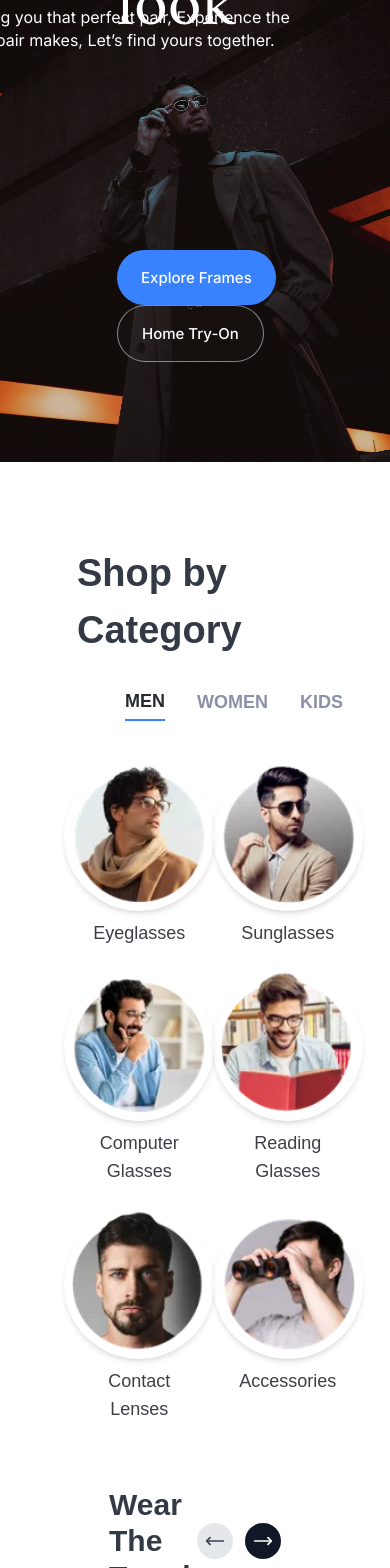
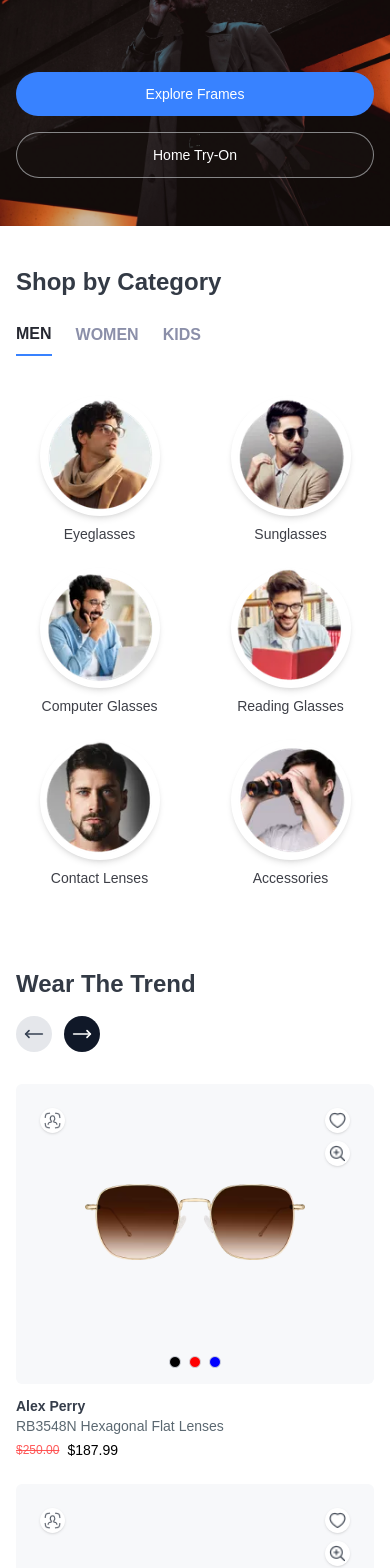
Before and after one commit to Abhineet9781/Figma-Responsive-Design-Using-Next.js-and-TailwindCSS, a Next.js app: page / in a window 390 px wide. Shown: the part 400-1968 px from the top of the page. Built offline with nearby package versions, Linux system fonts and the light colour scheme.

Commit message:
responsive

```diff
--- a/src/components/Banner.jsx
+++ b/src/components/Banner.jsx
@@ -1,13 +1,14 @@
+'use client';
+
 import { Inter, Amiri } from 'next/font/google';
-import Image from 'next/image'
+import Image from 'next/image';
 
 const inter = Inter({ subsets: ['latin'] });
 const ameri = Amiri({ weight: '400', subsets: ['latin'] });
 
 export default function Banner() {
     return (
-        <>
-            <div className="relative h-[736px] w-full">
+        <div className="relative w-full h-[500px] sm:h-[600px] md:h-[736px]">
             <Image
                 src="/banner.jpg"
                 alt="Eyewear collection"
@@ -16,22 +17,26 @@ export default function Banner() {
                 priority
             />
             <div className="absolute inset-0 bg-black/20" />
-                <div className="relative z-10 h-full">
-                    <div className={`${ameri.className} absolute text-white text-[68px] leading-[68px] font-bold left-[117px] top-11`}>
+            <div className="relative z-10 h-full flex flex-col justify-between px-4 sm:px-8 md:px-16 py-12 md:py-24">
+                <div className={`${ameri.className} text-white text-3xl sm:text-4xl md:text-6xl font-bold`}>
                     <p>Find your perfect</p>
                     <p>eyewear look</p>
                 </div>
-                    <div className={`${inter.className} absolute text-white text-base leading-[23px] font-normal w-[452px] right-[96px] top-[280px]`}>
-                        <p>We’re all about finding you that perfect pair, Experience the
-                            difference a perfect pair makes, Let’s find yours together.</p>
+                <div className={`${inter.className} text-white text-sm sm:text-base md:text-lg font-normal max-w-md md:max-w-xl self-end mt-6`}>
+                    <p>
+                        We’re all about finding you that perfect pair. Experience the
+                        difference a perfect pair makes. Let’s find yours together.
+                    </p>
                 </div>
-                    <div className={`${inter.className} absolute text-white text-[15px] font-medium space-x-[14px] leading-[23px] left-[117px] bottom-[100px]`}>
-                        <button className="bg-[#3882FF] py-4 px-6 rounded-full cursor-pointer">Explore Frames</button>
-                        <button className="bg-[#FFFFFF05] py-4 px-6 rounded-full border border-[#B7B9BCB2] cursor-pointer">Home Try-On</button>
+                <div className="flex flex-col sm:flex-row gap-4 mt-8">
+                    <button className="bg-[#3882FF] text-white py-3 px-6 rounded-full text-sm font-medium">
+                        Explore Frames
+                    </button>
+                    <button className="bg-[#FFFFFF05] text-white py-3 px-6 rounded-full border border-[#B7B9BCB2] text-sm font-medium">
+                        Home Try-On
+                    </button>
                 </div>
             </div>
         </div>
-
-        </>
     );
 }
--- a/src/components/Header.jsx
+++ b/src/components/Header.jsx
@@ -1,16 +1,26 @@
-"use client"
-import { useState, useEffect } from 'react';
-import Image from 'next/image'
-import { Inter, Amiri } from 'next/font/google';
-import { BriefcaseBusiness, ChevronDown, Heart, Languages, PoundSterling, Search, Truck } from 'lucide-react';
-const inter = Inter({ subsets: ['latin'] });
+"use client";
+import { useState, useEffect } from "react";
+import Image from "next/image";
+import { Inter, Amiri } from "next/font/google";
+import {
+    BriefcaseBusiness,
+    ChevronDown,
+    Heart,
+    Languages,
+    PoundSterling,
+    Search,
+    Truck,
+} from "lucide-react";
+
+const inter = Inter({ subsets: ["latin"] });
 const navItems = [
-    { title: 'Eyeglasses', menu: ['Men', 'Women', 'Kids'] },
-    { title: 'Contact Lenses', menu: ['Daily', 'Monthly', 'Color Lenses'] },
-    { title: 'Brands', menu: ['RayBan', 'Oakley', 'Vinova'] },
-    { title: 'Eye Testing', menu: ['Book Test', 'Nearby Centers'] },
-    { title: 'House of Vinova', menu: ['About Us', 'Our Story'] },
+    { title: "Eyeglasses", menu: ["Men", "Women", "Kids"] },
+    { title: "Contact Lenses", menu: ["Daily", "Monthly", "Color Lenses"] },
+    { title: "Brands", menu: ["RayBan", "Oakley", "Vinova"] },
+    { title: "Eye Testing", menu: ["Book Test", "Nearby Centers"] },
+    { title: "House of Vinova", menu: ["About Us", "Our Story"] },
 ];
+
 export default function Header() {
     const [isScrolled, setIsScrolled] = useState(false);
 
@@ -19,8 +29,8 @@ export default function Header() {
             setIsScrolled(window.scrollY > 50);
         };
 
-        window.addEventListener('scroll', handleScroll);
-        return () => window.removeEventListener('scroll', handleScroll);
+        window.addEventListener("scroll", handleScroll);
+        return () => window.removeEventListener("scroll", handleScroll);
     }, []);
 
     const [active, setActive] = useState(null);
@@ -28,70 +38,73 @@ export default function Header() {
     const handleToggle = (index) => {
         setActive(active === index ? null : index);
     };
+
     return (
         <header className={`${inter.className} sticky top-0 z-50`}>
             {!isScrolled && (
                 <div className="bg-[#F0F6FF] text-white text-sm p-[6px] ">
                     <div className="container mx-auto flex justify-between items-center">
-                        <div className='flex items-center space-x-3'>
-                            <div className='flex items-center space-x-1'>
+                        <div className="flex items-center space-x-3">
+                            <div className="flex items-center space-x-1">
                                 <Image
                                     src="/headphone.png"
                                     width={15}
                                     height={16}
                                     alt="Picture of the author"
-                                    className='text-[#1E1E1E]'
+                                    className="text-[#1E1E1E]"
                                 />
-                                <p className='text-[#1E1E1E] text-xs font-normal'>Need Help? </p>
+                                <p className="text-[#1E1E1E] text-xs font-normal">Need Help? </p>
                             </div>
 
-                            <p className='text-[#3882FF] text-xs font-normal cursor-pointer'>Call 1800-266-0123</p>
+                            <p className="text-[#3882FF] text-xs font-normal cursor-pointer">
+                                Call 1800-266-0123
+                            </p>
                         </div>
 
-                        <div className='flex items-center space-x-[10px]'>
+                        <div className="flex items-center space-x-[10px]">
                             <div className=" text-[#1E1E1ECC] text-center p-1 text-xs">
                                 Shop Our Holiday Collection. Up to 50% Off on Eyewear!
                             </div>
                             <button className=" bg-[#3882FF]  rounded-full cursor-pointer ">
-                                <p className='text-[#FFFFFF] text-[10px] font-medium px-3 py-2 cursor-pointer'>Grab Now</p>
+                                <p className="text-[#FFFFFF] text-[10px] font-medium px-3 py-2 cursor-pointer">
+                                    Grab Now
+                                </p>
                             </button>
                         </div>
 
                         <div className="hidden md:flex space-x-4">
-                            <div className='flex items-center space-x-4'>
+                            <div className="flex items-center space-x-4">
                                 <button className=" bg-[#F0F6FF]  rounded-full cursor-pointer  flex items-center ">
-                                    <div className=' flex items-center space-x-1'>
-                                        <Truck size={18} color='#1E1E1E' />
+                                    <div className=" flex items-center space-x-1">
+                                        <Truck size={18} color="#1E1E1E" />
 
-                                        <p className='text-[#1E1E1E]   text-xs font-normal cursor-pointer '>Track Order</p>
+                                        <p className="text-[#1E1E1E]   text-xs font-normal cursor-pointer ">
+                                            Track Order
+                                        </p>
                                     </div>
-
                                 </button>
                                 <div className="bg-[#1E1E1E] rounded-full flex items-center justify-center w-[25px] h-[25px]">
                                     <PoundSterling size={18} color="#FFFFFF" />
                                 </div>
-
-
                             </div>
 
                             <div className=" bg-[#F0F6FF]  rounded-full cursor-pointer border border-[#3882FF99] flex items-center ">
-                                <button className='px-3 py-2 flex items-center space-x-2 cursor-pointer '>
-                                    <Languages size={18} color='#3882FF' />
-                                    <p className='text-[#3882FF]   text-sm font-normal  '>Ind - Eng</p>
+                                <button className="px-3 py-2 flex items-center space-x-2 cursor-pointer ">
+                                    <Languages size={18} color="#3882FF" />
+                                    <p className="text-[#3882FF]   text-sm font-normal  ">Ind - Eng</p>
                                 </button>
-
                             </div>
-
                         </div>
                     </div>
                 </div>
-
-
-
             )}
 
-            <div className={`bg-[#FFFFFF05] shadow-md transition-all duration-300 ${isScrolled ? 'fixed top-0 left-0 right-0 backdrop-blur-6xl' : ''}`}>
-
+            <div
+                className={`transition-all duration-300 ${isScrolled
+                        ? "fixed top-0 left-0 right-0 backdrop-blur-2xl"
+                        : "bg-[#FFFFFF05] shadow-md"
+                    }`}
+            >
                 <div className="container mx-auto">
                     <div className="flex justify-between items-center">
                         <Image
@@ -99,15 +112,15 @@ export default function Header() {
                             width={140}
                             height={22}
                             alt="logo"
-                            className='text-[#1E1E1E]'
+                            className="text-[#1E1E1E]"
                         />
-                        <div className='flex items-center'>
+                        <div className="flex items-center">
                             <nav className="flex gap-6 relative z-50">
                                 {navItems.map((item, index) => (
                                     <div key={item.title} className="relative">
                                         <button
                                             className="flex items-center gap-1 text-sm font-medium focus:outline-none"
-                                            style={{ color: '#FFFFFF' }}
+                                            style={{ color: "#FFFFFF" }}
                                             onClick={() => handleToggle(index)}
                                         >
                                             {item.title}
@@ -134,7 +147,6 @@ export default function Header() {
                                 <button className="bg-[#3882FF] text-[#FFFFFF]  px-4 py-2 rounded-[12px] text-sm hidden sm:block cursor-pointer">
                                     3D TRY ON
                                 </button>
-
                             </div>
                             <div className="bg-[#333D49] rounded-full cursor-pointer flex items-center ml-4">
                                 <button className="px-3 py-2 flex items-center space-x-2 cursor-pointer">
@@ -147,9 +159,7 @@ export default function Header() {
                                     <p className="text-[#FFFFFF] text-sm font-medium">Sign In</p>
                                 </button>
                             </div>
-
                         </div>
-
                     </div>
                 </div>
             </div>
--- a/src/components/ShopByCategory.jsx
+++ b/src/components/ShopByCategory.jsx
@@ -1,4 +1,5 @@
 'use client';
+
 import React, { useState } from 'react';
 import Image from 'next/image';
 
@@ -33,32 +34,32 @@ const ShopByCategory = () => {
   const [activeTab, setActiveTab] = useState('Men');
 
   return (
-    <div className="h-auto min-h-[200px] bg-white">
-      <div className="pt-[83px] pl-[77px]">
-        <h1 className="text-[#333A45] font-bold text-[38px]">Shop by Category</h1>
+    <div className="bg-white py-10 px-4 sm:px-8 md:px-16">
+      <h1 className="text-[#333A45] font-bold text-2xl sm:text-3xl md:text-4xl">
+        Shop by Category
+      </h1>
 
       {/* Tabs */}
-        <div className="flex space-x-8 mt-7 text-lg font-semibold pl-[48px]">
+      <div className="flex gap-6 mt-6 text-base sm:text-lg font-semibold">
         {['Men', 'Women', 'Kids'].map((tab) => (
           <button
             key={tab}
-              className={`pb-1 ${
-                activeTab === tab
+            onClick={() => setActiveTab(tab)}
+            className={`pb-2 transition-colors ${activeTab === tab
                 ? 'text-[#272932] border-b-2 border-[#3882FF]'
                 : 'text-[#8B8FA9]'
               }`}
-              onClick={() => setActiveTab(tab)}
           >
             {tab.toUpperCase()}
           </button>
         ))}
       </div>
 
-        {/* Category Items */}
-        <div className="mt-10 grid grid-cols-2 sm:grid-cols-3 md:grid-cols-6 gap-6 pr-10">
+      {/* Category Grid */}
+      <div className="mt-10 grid grid-cols-2 sm:grid-cols-3 md:grid-cols-4 lg:grid-cols-6 gap-6">
         {categories[activeTab].map((cat) => (
           <div key={cat.name} className="flex flex-col items-center text-center">
-              <div className="w-[150px] h-[150px] rounded-full overflow-hidden shadow-md">
+            <div className="w-[120px] h-[120px] sm:w-[130px] sm:h-[130px] md:w-[150px] md:h-[150px] rounded-full overflow-hidden shadow-md">
               <Image
                 src={`/${cat.src}`}
                 alt={cat.name}
@@ -67,10 +68,11 @@ const ShopByCategory = () => {
                 className="object-cover w-full h-full"
               />
             </div>
-              <p className="mt-2 text-lg text-[#272932E5] font-medium">{cat.name}</p>
+            <p className="mt-2 text-sm sm:text-base text-[#272932E5] font-medium">
+              {cat.name}
+            </p>
           </div>
         ))}
-        </div>
       </div>
     </div>
   );
--- a/src/components/WearTheTrend.jsx
+++ b/src/components/WearTheTrend.jsx
@@ -1,7 +1,7 @@
 'use client';
 import React from 'react';
 import Image from 'next/image';
-import { Heart, Search, MoveRight, MoveLeft, RotateCcw } from 'lucide-react';
+import { MoveRight, MoveLeft } from 'lucide-react';
 
 const products = [
   {
@@ -11,89 +11,88 @@ const products = [
     price: 250,
     discountedPrice: 187.99,
     image: '/glasses1.png',
-    colors: ['#000', '#f00', '#00f'],
+    colors: ['#000000', '#FF0000', '#0000FF'],
     soldOut: false,
   },
   {
     id: 2,
-    name: 'RB3548N Hexagonal Flat Lenses',
-    brand: 'Alex Perry',
-    price: 250,
-    discountedPrice: 187.99,
+    name: 'Aviator Classic Gold Frame',
+    brand: 'Ray-Ban',
+    price: 300,
+    discountedPrice: 219.99,
     image: '/glasses2.png',
-    colors: ['#000', '#00f', '#ccc'],
+    colors: ['#333333', '#3366FF', '#CCCCCC'],
     soldOut: true,
   },
   {
     id: 3,
-    name: 'RB3548N Hexagonal Flat Lenses',
-    brand: 'Alex Perry',
-    price: 250,
-    discountedPrice: 187.99,
+    name: 'Round Metal Blue Lenses',
+    brand: 'Vogue Eyewear',
+    price: 280,
+    discountedPrice: 199.99,
     image: '/glasses3.png',
-    colors: ['#000', '#f00', '#00f'],
+    colors: ['#000000', '#FF6600', '#009999'],
     soldOut: false,
   },
   {
     id: 4,
-    name: 'RB3548N Hexagonal Flat Lenses',
-    brand: 'Alex Perry',
-    price: 250,
-    discountedPrice: 187.99,
+    name: 'Clubmaster Tortoise Brown',
+    brand: 'Persol',
+    price: 320,
+    discountedPrice: 239.99,
     image: '/glasses4.png',
-    colors: ['#000', '#00f', '#ccc'],
+    colors: ['#222222', '#00CCFF', '#CCCCCC'],
     soldOut: true,
   },
   {
     id: 5,
-    name: 'RB3548N Hexagonal Flat Lenses',
-    brand: 'Alex Perry',
-    price: 250,
-    discountedPrice: 187.99,
+    name: 'Wayfarer Black Classic',
+    brand: 'Ray-Ban',
+    price: 270,
+    discountedPrice: 189.99,
     image: '/glasses5.png',
-    colors: ['#000', '#f00', '#00f'],
+    colors: ['#000000', '#FF0000', '#00FF00'],
     soldOut: false,
   },
   {
     id: 6,
-    name: 'RB3548N Hexagonal Flat Lenses',
-    brand: 'Alex Perry',
-    price: 250,
-    discountedPrice: 187.99,
+    name: 'Oversized Transparent Frame',
+    brand: 'Gucci',
+    price: 400,
+    discountedPrice: 299.99,
     image: '/glasses6.png',
-    colors: ['#000', '#00f', '#ccc'],
+    colors: ['#FFFFFF', '#999999', '#000000'],
     soldOut: true,
   },
   {
     id: 7,
-    name: 'RB3548N Hexagonal Flat Lenses',
-    brand: 'Alex Perry',
-    price: 250,
-    discountedPrice: 187.99,
+    name: 'Cat Eye Bold Pink',
+    brand: 'Prada',
+    price: 350,
+    discountedPrice: 269.99,
     image: '/glasses7.png',
-    colors: ['#000', '#f00', '#00f'],
+    colors: ['#FF69B4', '#000000', '#663399'],
     soldOut: false,
   },
   {
     id: 8,
-    name: 'RB3548N Hexagonal Flat Lenses',
-    brand: 'Alex Perry',
-    price: 250,
-    discountedPrice: 187.99,
+    name: 'Sport Shield Reflective',
+    brand: 'Oakley',
+    price: 310,
+    discountedPrice: 239.99,
     image: '/glasses8.png',
-    colors: ['#000', '#00f', '#ccc'],
+    colors: ['#000000', '#3366FF', '#DDDDDD'],
     soldOut: true,
   },
-
-
 ];
 
 const WearTheTrend = () => {
   return (
-    <div className="py-16 px-8 bg-white">
-      <div className="flex justify-between items-center mb-6 px-[77px]">
-        <h2 className="text-3xl font-bold text-[#333A45] ">Wear The Trend</h2>
-        <div className="flex gap-3">
+    <div className="py-10 px-4 sm:px-6 lg:px-20 bg-white">
+      {/* Header */}
+      <div className="flex flex-col sm:flex-row justify-between items-start sm:items-center mb-8">
+        <h2 className="text-2xl sm:text-3xl font-bold text-[#333A45]">Wear The Trend</h2>
+        <div className="flex gap-3 mt-4 sm:mt-0">
           <button className="p-2 bg-gray-200 rounded-full">
             <MoveLeft className="w-5 h-5 text-gray-700" />
           </button>
@@ -103,39 +102,42 @@ const WearTheTrend = () => {
         </div>
       </div>
 
-      <div className="grid grid-cols-2 sm:grid-cols-4 gap-6 px-[77px]">
+      {/* Grid */}
+      <div className="grid grid-cols-1 sm:grid-cols-2 md:grid-cols-3 lg:grid-cols-4 gap-6">
         {products.map((product) => (
-          <div key={product.id} className="group w-[302px]">
-            <div className="bg-[#F7F8FA] p-4 rounded-md min-h-[377px] flex flex-col">
-              <div className="flex-1 flex items-center justify-center relative">
+          <div key={product.id} className="group">
+            <div className="bg-[#F7F8FA] p-4 rounded-md min-h-[300px] flex flex-col">
+              {/* Image Container */}
+              <div className="relative flex-1 flex items-center justify-center">
                 <Image
                   src={product.image}
                   alt={product.name}
-                  width={240}
-                  height={87}
+                  width={220}
+                  height={100}
                   className="object-contain"
                 />
-
+                {/* Icons - Top Left */}
                 <div className="absolute top-2 left-2">
                   <button className="p-1 bg-white rounded-full shadow">
                     <Image src="/icon1.png" alt="Rotate" width={17} height={17} />
                   </button>
                 </div>
-
+                {/* Icons - Top Right */}
                 <div className="absolute top-2 right-2 flex flex-col gap-2">
                   <button className="p-1 bg-white rounded-full shadow">
                     <Image src="/icon2.png" alt="Heart" width={17} height={17} />
                   </button>
-                  <button className="p-1 bg-white rounded-full shadow mt-1">
+                  <button className="p-1 bg-white rounded-full shadow">
                     <Image src="/icon3.png" alt="Search" width={17} height={17} />
                   </button>
                 </div>
               </div>
 
-              <div className="flex justify-center gap-2 mt-2">
-                {product.colors.map((color, idx) => (
+              {/* Color Circles */}
+              <div className="flex justify-center gap-2 mt-3">
+                {product.colors.map((color, index) => (
                   <span
-                    key={idx}
+                    key={index}
                     className="w-3 h-3 rounded-full border border-gray-300"
                     style={{ backgroundColor: color }}
                   ></span>
@@ -143,31 +145,27 @@ const WearTheTrend = () => {
               </div>
             </div>
 
-            <div className="mt-3 px-1">
-              <p className="text-[13px] text-[#353D4A] font-semibold">{product.brand}</p>
-              <p className=" text-sm text-[#5B6871] font-normal">{product.name}</p>
+            {/* Product Details */}
+            <div className="mt-3">
+              <p className="text-sm font-semibold text-[#353D4A]">{product.brand}</p>
+              <p className="text-sm text-[#5B6871]">{product.name}</p>
               <div className="flex items-center justify-between mt-1">
                 <div className="flex items-center gap-2">
-                  <span className="text-[13px] text-[#FF4646E5] line-through">
+                  <span className="text-xs text-[#FF4646E5] line-through">
                     ${product.price.toFixed(2)}
                   </span>
-                  <span className="text-sm text-black font-medium">
-                    ${product.discountedPrice}
+                  <span className="text-sm font-medium text-black">
+                    ${product.discountedPrice.toFixed(2)}
                   </span>
                 </div>
-
                 {product.soldOut && (
-                  <span className="text-xs text-[#FF4646] font-normal">
-                    Almost Sold Out
-                  </span>
+                  <span className="text-xs text-[#FF4646]">Almost Sold Out</span>
                 )}
               </div>
-
             </div>
           </div>
         ))}
       </div>
-
     </div>
   );
 };
```
Also changed, not shown: src/components/ShopByBrand.jsx (+13 -7 lines), src/components/StyleMeetClarity.jsx (+16 -26 lines), src/components/UnrivalledExcellence.jsx (+32 -26 lines). Lines whose indentation alone changed are shown as unchanged.
